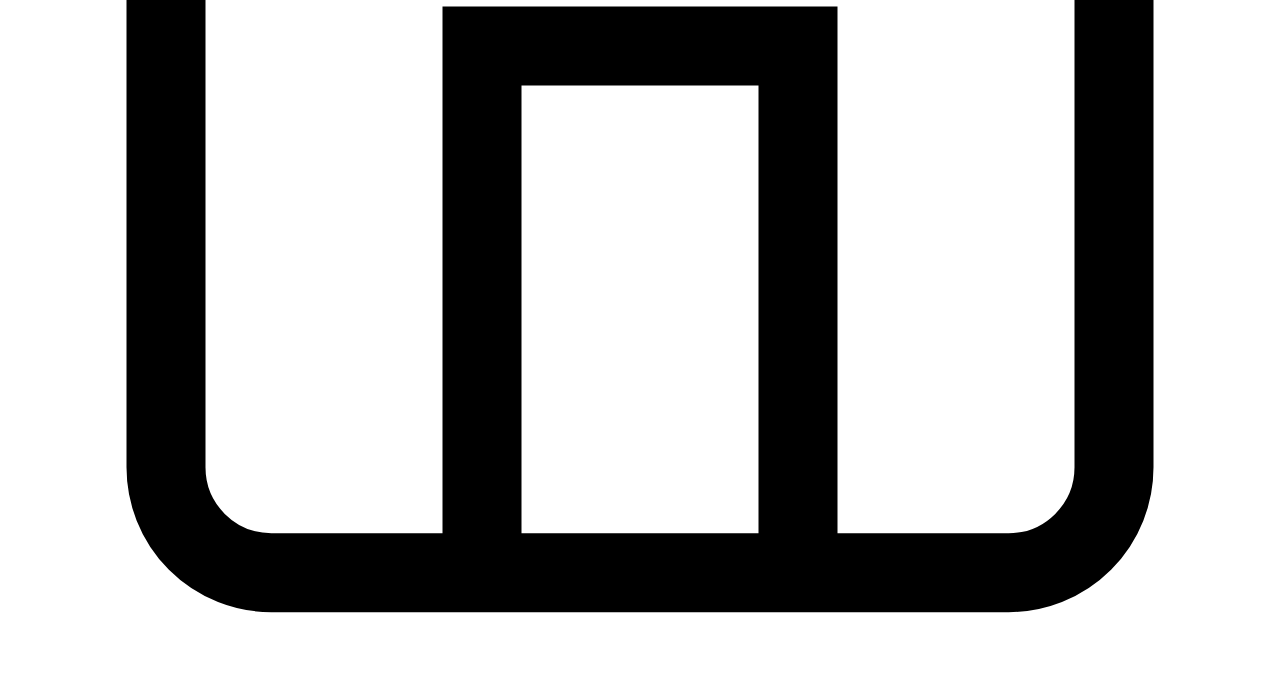
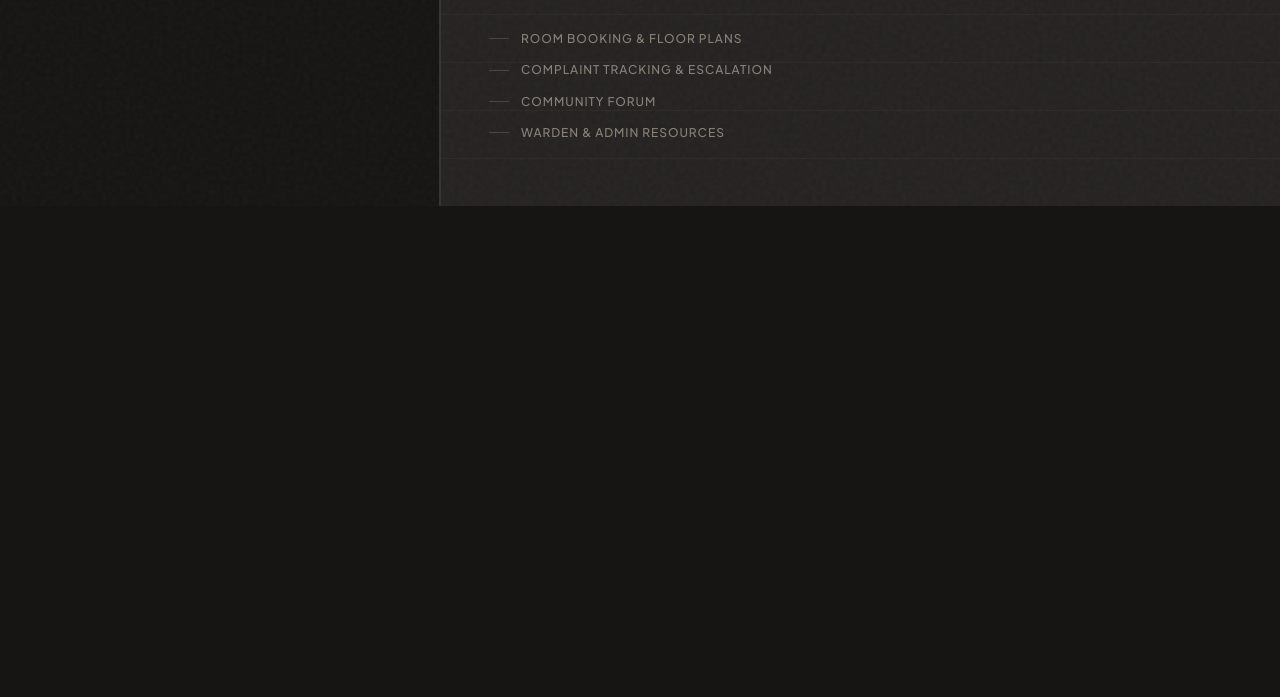
Before and after one commit to riteshroshann/ahcms, a website built with Vite: page index.html in a window 1280 px wide. Shown: the part 594-1291 px from the top of the page. After the commit the page ends 800 px from the top, so only its background shows below. Built offline with nearby package versions, Linux system fonts and the light colour scheme.

Commit message:
fix: move CSS import to Vite JS pipeline to fix cache issues

```diff
--- a/index.html
+++ b/index.html
@@ -8,7 +8,7 @@
   <link rel="preconnect" href="https://fonts.googleapis.com" />
   <link rel="preconnect" href="https://fonts.gstatic.com" crossorigin />
   <link href="https://fonts.googleapis.com/css2?family=DM+Serif+Display&family=Plus+Jakarta+Sans:wght@400;500;600;700&family=JetBrains+Mono:wght@400;500&display=swap" rel="stylesheet" />
-  <link rel="stylesheet" href="./src/style.css?v=2" />
+
 </head>
 <body>
   <!-- Prevent theme flash -->
--- a/src/main.js
+++ b/src/main.js
@@ -3,6 +3,7 @@
    Role-aware, auth-gated routing
    ───────────────────────────────── */
 
+import './style.css';
 import { renderNav, createMobileToggle } from './components/nav.js';
 import { isLoggedIn, getRole, logout }   from './auth.js';
 import { renderLogin }                   from './pages/login.js';
```
